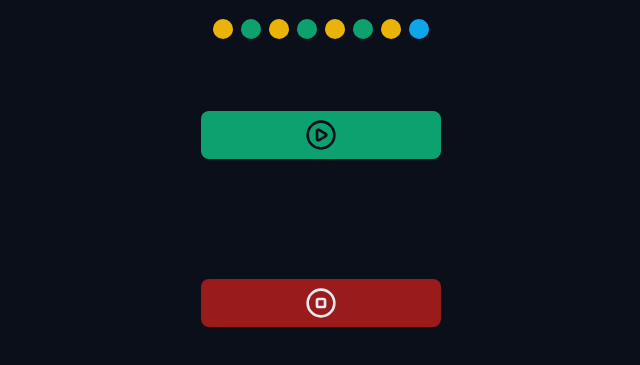
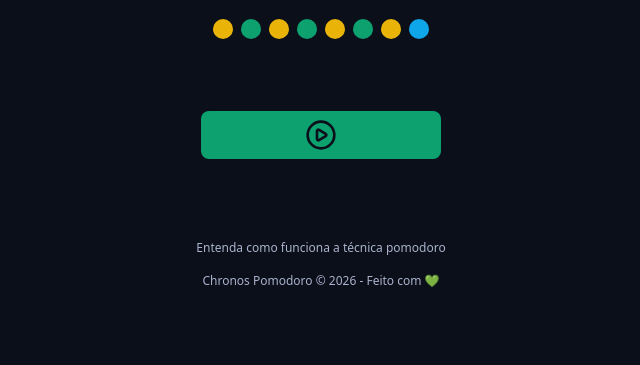
Before and after one commit to Leo0liveira/chronos-pomodoro, a React (Vite) app: page / in a window 1280 px wide. Shown: the part 477-842 px from the top of the page, without its empty margins (319-959 px from the left). After the commit the page ends 800 px from the top, so only its background shows below. Built offline with nearby package versions, Linux system fonts and the light colour scheme.

Commit message:
Criando o componente de footer (rodapé)

```diff
--- a/src/App.tsx
+++ b/src/App.tsx
@@ -5,7 +5,8 @@
 import Input from './components/DefaultInput';
 import { Cycles } from './components/Cycles';
 import { DefaultButton } from './components/DefaultButton';
-import { PlayCircleIcon, StopCircleIcon } from 'lucide-react';
+import { PlayCircleIcon } from 'lucide-react';
+import { Footer } from './components/Footer';
 
 import './styles/theme.css';
 import './styles/global.css';
@@ -31,7 +32,6 @@
             type='text'
             placeholder='Digite algo'/>
         </div>
-
         <div className="formRow">
           <span> Nesse ciclo
           <strong> descanse </strong>
@@ -39,18 +39,18 @@
           <strong> 5 minutos. </strong>
           </span>
         </div>
-
         <div className="formRow">
           <Cycles/>
         </div>
+          <div className='formRow'>
+            <DefaultButton icon={<PlayCircleIcon />} />
+          </div>
+        </form>
+      </Container>
 
-        <div className="formRow">
-          <DefaultButton icon={<PlayCircleIcon />} color='green' />
-          <DefaultButton icon={<StopCircleIcon />} color='red' />
-        </div>
-
-      </form>
-    </Container>
-  </>
-  )
+      <Container>
+        <Footer />
+      </Container>
+    </>
+  );
 }
--- /dev/null
+++ b/src/components/Footer/index.tsx
@@ -0,0 +1,12 @@
+import styles from './styles.module.css';
+
+export function Footer() {
+  return (
+    <footer className={styles.footer}>
+      <a href=''>Entenda como funciona a técnica pomodoro</a>
+      <a href=''>
+        Chronos Pomodoro &copy; {new Date().getFullYear()} - Feito com 💚
+      </a>
+    </footer>
+  );
+}
--- /dev/null
+++ b/src/components/Footer/styles.module.css
@@ -0,0 +1,18 @@
+.footer {
+  display: flex;
+  flex-direction: column;
+  align-items: center;
+  justify-content: center;
+  font-size: 1.2rem;
+  gap: 1.6rem;
+}
+
+.footer a {
+  color: var(--text-muted);
+  text-decoration: none;
+}
+
+.footer a:hover {
+  color: var(--text-muted);
+  text-decoration: underline;
+}
```
